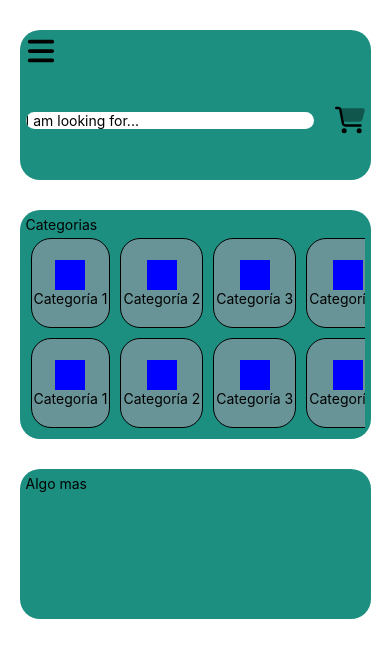
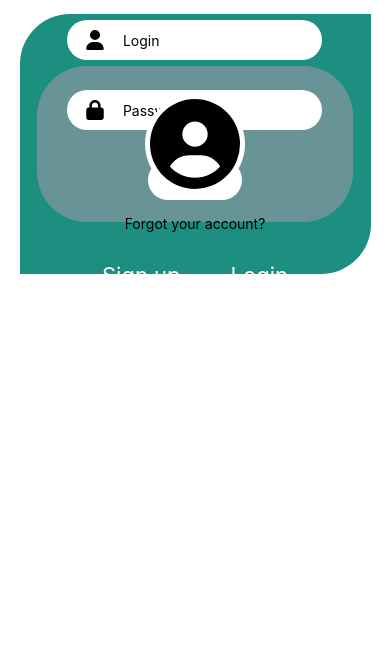
Before and after one commit to SolutechAAJM/ecommerce-movil, a React Native app: screen / in a window 390 px wide. Shown: the top 658 px of the page. Built offline with nearby package versions, Linux system fonts and the light colour scheme.

Commit message:
config Login with the back

```diff
--- a/App.tsx
+++ b/App.tsx
@@ -13,6 +13,7 @@ import stylesG from './stylesG';
 import stylesAuth from './src/modules/auth/styles/stylesAuth';
 import CategoryItem  from './src/modules/dashboard/components/Category';
 import { Bars, BoxCheck, CartShopping, CategoryIcon, CircleUser, Exit, Gear, Heart, HouseChimney, ShareNodes } from './Icons';
+import Login from './src/modules/auth/Login';
 
 interface Category {
   id: number;
@@ -35,46 +36,7 @@ const App: React.FC = () => {
 
 return (
   <SafeAreaView>
-    <ScrollView>
-      <View style={styles.conteinerPrincipal}>
-        <View style={styles.conteinerCommon}>
-          <Bars size={30} color="black" />
-          <View style={styles.conteinerSearcher}>
-            <TextInput
-              style={styles.searcher}
-              placeholder="I am looking for..."
-            />
-            <CartShopping size={30} color="black"/>
-          </View>
-        </View>
-        <View style={styles.conteinerCommon}>
-          <Text>Categorias</Text>
-          <View style={styles.conteinerCategories}>
-              <FlatList
-                  data={categories}
-                  horizontal
-                  pagingEnabled
-                  showsHorizontalScrollIndicator={false}
-                  renderItem={renderCategory}
-                  keyExtractor={(item) => item.id.toString()}
-              />
-          </View>
-          <View style={styles.conteinerCategories}>
-              <FlatList
-                  data={categories}
-                  horizontal
-                  pagingEnabled
-                  showsHorizontalScrollIndicator={false}
-                  renderItem={renderCategory}
-                  keyExtractor={(item) => item.id.toString()}
-              />
-          </View>
-        </View>
-        <View style={styles.conteinerCommon}>
-          <Text>Algo mas</Text>
-        </View>
-        </View>
-    </ScrollView>
+   <Login></Login>
   </SafeAreaView>
 );
 }
--- /dev/null
+++ b/config.ts
@@ -0,0 +1 @@
+export const urlBase:string = 'https://ecommerce-7or3.onrender.com/'
--- a/package.json
+++ b/package.json
@@ -10,8 +10,10 @@
     "test": "jest"
   },
   "dependencies": {
+    "axios": "^1.6.8",
     "react": "^18.2.0",
     "react-native": "^0.74.0",
+    "react-native-paper": "^5.12.3",
     "react-native-svg": "^15.2.0",
     "react-native-svg-uri": "^0.0.1",
     "react-native-vector-icons": "^10.1.0"
--- /dev/null
+++ b/src/modules/admin/CallApi.ts
@@ -0,0 +1,22 @@
+import axios, { AxiosResponse, AxiosError } from "axios";
+import { urlBase } from "../../../config";
+
+axios.defaults.validateStatus = () => true;
+
+export const getResponse = async (url:string) =>{
+    try {
+        const response = await axios.get(`${urlBase}${url}`);
+        return response;
+      } catch (error) {
+        return error;
+      }
+}
+
+export const postResponse = async (url: string, data: any): Promise<AxiosResponse | AxiosError> => {
+    try {
+      const response: AxiosResponse = await axios.post(`${urlBase}${url}`, data);
+      return response;
+    } catch (error:any) {
+      return error;
+    }
+  };
--- /dev/null
+++ b/src/modules/auth/components/Request.ts
@@ -0,0 +1,12 @@
+import { postResponse } from "../../admin/CallApi"
+
+export const authServices = {
+    async loginRequest (data:any) {
+        const response:any = await postResponse('auth/login', data)
+        return response
+    },
+    async SignUpRequest (data:any){
+        const response:any = await postResponse('auth/register', data)
+        return response
+    }
+}
--- a/src/modules/auth/login.tsx
+++ b/src/modules/auth/login.tsx
@@ -1,5 +1,6 @@
-import React from 'react';
+import React, { useState } from 'react';
 import {
+  Alert,
   SafeAreaView,
   ScrollView,
   StyleSheet,
@@ -11,8 +12,21 @@ import {
 import stylesG from '../../../stylesG';
 import stylesAuth from './styles/stylesAuth';
 import { CircleUser, User, Lock } from '../../../Icons';
+import { authServices } from './components/Request';
 
 function Login(): React.JSX.Element {
+  const [email, setEmail] = useState('');
+  const [password, setPassword] = useState('');
+
+  const login = async () =>{
+    authServices.loginRequest({email,password})
+      .then(response => {
+        alert(JSON.stringify(response.data.message))
+    })
+    .catch(error => {
+        alert(JSON.stringify(error.response.data.message))
+    })
+  }
 
   return (
     <SafeAreaView>
@@ -31,6 +45,9 @@ function Login(): React.JSX.Element {
                   style={stylesAuth.txtInputLoginSignUp}
                   placeholder="Login"
                   placeholderTextColor={stylesAuth.txtClrPlaceholder}
+                  id='emailInput'
+                  onChangeText={text => setEmail(text)}
+                  value={email}
                   />
                 </View>
                 <View style={stylesAuth.vwInputLoginSignUp}>
@@ -41,10 +58,15 @@ function Login(): React.JSX.Element {
                   style={stylesAuth.txtInputLoginSignUp}
                   placeholder="Password"
                   placeholderTextColor={stylesAuth.txtClrPlaceholder}
+                  id='passwordInput'
+                  onChangeText={text => setPassword(text)}
+                  value={password}
                   />
                 </View>
               <View style={stylesAuth.vwBtnLoginSignUp}>
-                <TouchableOpacity style={stylesAuth.oTLoginSignUp}>
+                <TouchableOpacity style={stylesAuth.oTLoginSignUp}
+                onPress={login}
+                >
                   <Text style={stylesAuth.txtBtnLoginSignUp}>Log in</Text>
                 </TouchableOpacity>
                 <Text>Forgot your account?</Text>
```
Also changed, not shown: 2 other files (tests, documents, lock files or other folders).
